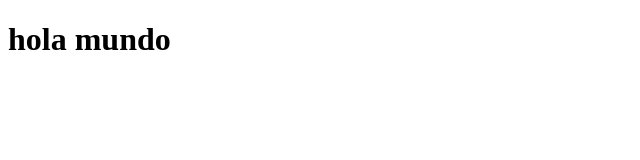
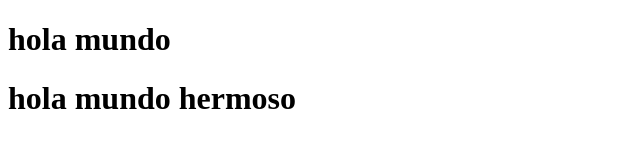
Before and after one commit to R0VTT3R/trabajo-git, a plain HTML site: page index.html in a window 1280 px wide. Shown: the whole page, without its empty margins (0-640 px from the left). Drawn offline with Linux system fonts and the light colour scheme.

Commit message:
Update index.html

```diff
--- a/index.html
+++ b/index.html
@@ -7,5 +7,6 @@
 </head>
 <body>
     <h1>hola mundo</h1>
+    <h1>hola mundo hermoso</h1>
 </body>
 </html>
```
